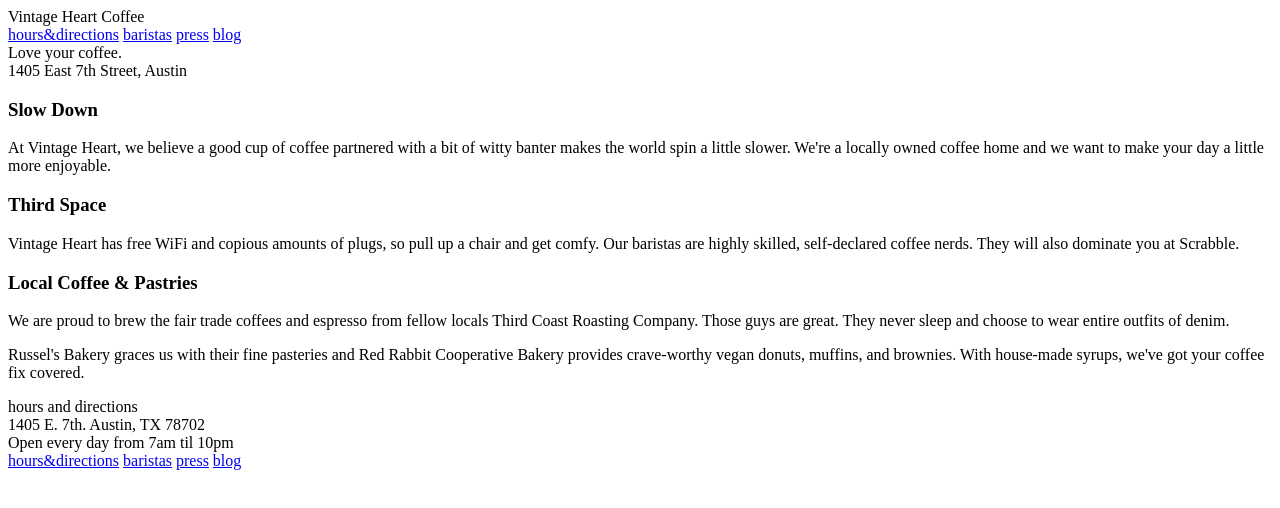
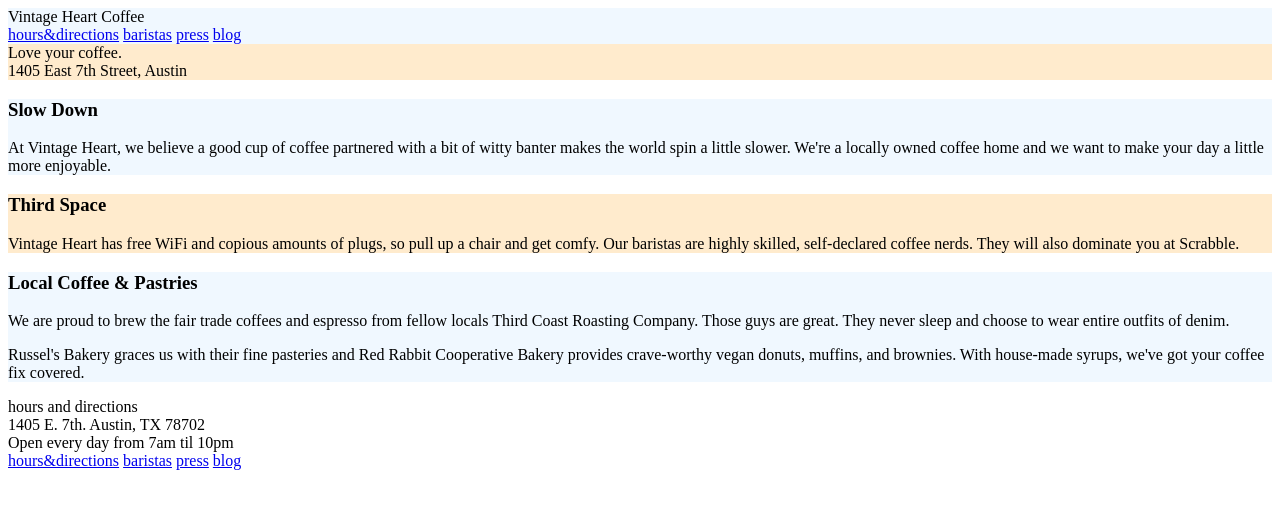
Before and after one commit to youssif/mockupclass, a plain HTML site: page index.html in a window 1280 px wide. Drawn offline with Linux system fonts and the light colour scheme.

Commit message:
Added CSS file

```diff
--- /dev/null
+++ b/css.css
@@ -0,0 +1,21 @@
+.header{
+	background-color:aliceblue;
+}
+
+.banner{
+	background-color:blanchedalmond;
+}
+
+.first {
+	background-color:aliceblue;
+}
+
+.second {
+	background-color:blanchedalmond;
+
+}
+
+.third {
+	background-color:aliceblue;
+
+}
--- a/index.html
+++ b/index.html
@@ -1,7 +1,7 @@
 <!DOCTYPE html>
 <html>
 <head>
-
+	<link rel="stylesheet" type="text/css" href="css.css">
 </head>
 <body>
 	<div class="header">
@@ -22,14 +22,19 @@
 	</div>
 
 	<div class="about">
+		<div class="first">
 			<h3>Slow Down</h3>
 			<p>
 				At Vintage Heart, we believe a good cup of coffee partnered with a bit of witty banter makes the world spin a little slower. We're a locally owned coffee home and we want to make your day a little more enjoyable.
 			</p>
+		</div>
+		<div class="second">
 			<h3>Third Space</h3>
 			<p>
 				Vintage Heart has free WiFi and copious amounts of plugs, so pull up a chair and get comfy. Our baristas are highly skilled, self-declared coffee nerds. They will also dominate you at Scrabble.
 			</p>
+		</div>
+		<div class="third">
 			<h3>Local Coffee & Pastries</h3>
 			<p>
 				We are proud to brew the fair trade coffees and espresso from fellow locals Third Coast Roasting Company. Those guys are great. They never sleep and choose to wear entire outfits of denim.
@@ -37,6 +42,7 @@
 			<p>
 				Russel's Bakery graces us with their fine pasteries and Red Rabbit Cooperative Bakery provides crave-worthy vegan donuts, muffins, and brownies. With house-made syrups, we've got your coffee fix covered.
 			</p>
+		</div>
 	</div>
 
 	<div class="hoursdirections">hours and directions</div>
```
Lines whose indentation alone changed are shown as unchanged.
